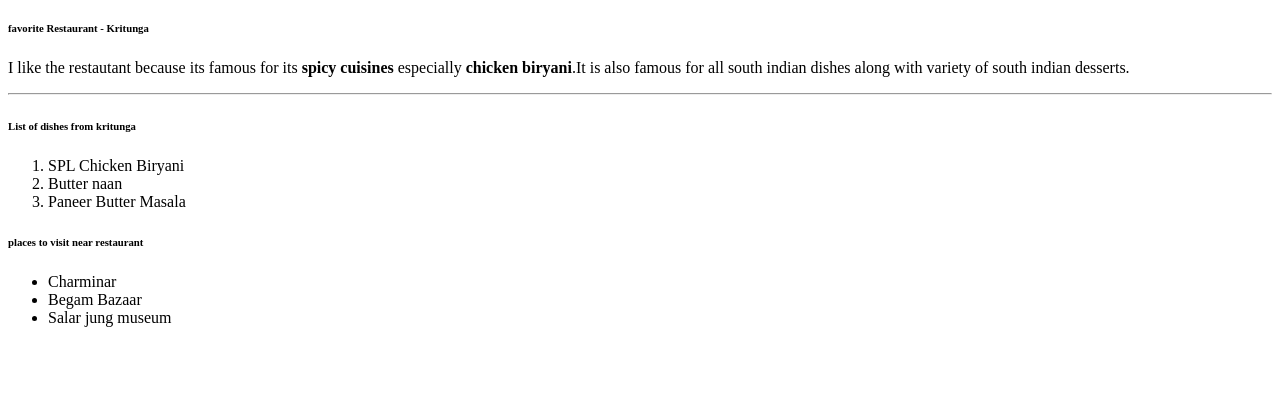
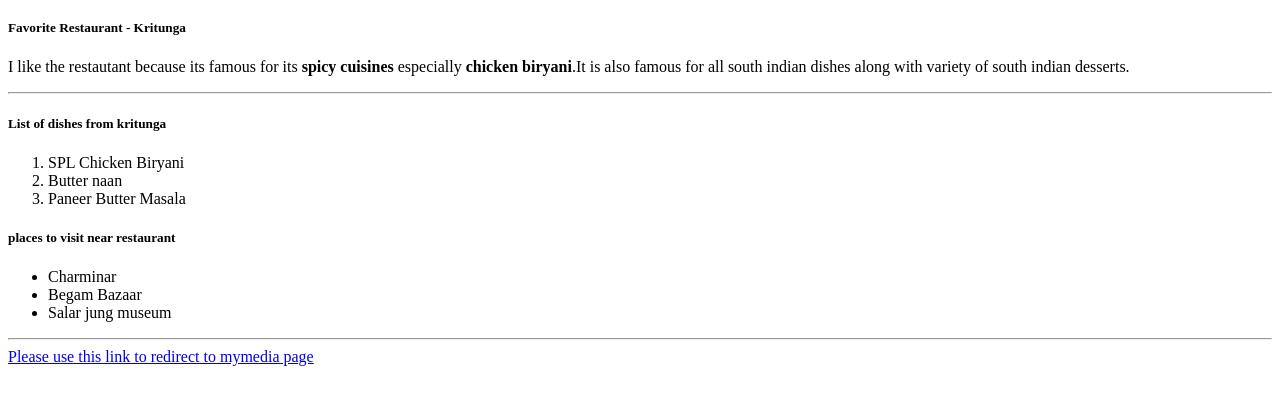
Before and after one commit to 44-563-Web-Apps-S24/44563-webapps-s24-assignment3-Tejaswireddyallam, a plain HTML site: page index.html in a window 1280 px wide. Shown: the part 61-466 px from the top of the page. Drawn offline with Linux system fonts and the light colour scheme.

Commit message:
Update index.html

```diff
--- a/index.html
+++ b/index.html
@@ -5,20 +5,21 @@
     </head>
     <body>
         <h1>Tejaswi Allam</h1>
-        <h6>favorite Restaurant - Kritunga</h6>
+        <h5>Favorite Restaurant - Kritunga</h5>
         <p>I like the restautant because its famous for its <b>spicy cuisines</b> especially <b>chicken biryani</b>.It is also famous for all south indian dishes along with variety of south indian desserts.</p>
         <hr>
-        <h6>List of dishes from kritunga</h6>
+        <h5>List of dishes from kritunga</h5>
         <ol><li>SPL Chicken Biryani</li>
         <li>Butter naan</li>
         <li>Paneer Butter Masala</li>
         </ol>
-        <h6>places to visit near restaurant</h6>
+        <h5>places to visit near restaurant</h5>
         <ul>
             <li>Charminar</li>
             <li>Begam Bazaar</li>
             <li>Salar jung museum</li>
         </ul>
-
+        <hr>
+        <a href="file:///C:/Users/S572158/Desktop/Webaps/webapps-repos/44563-webapps-s24-assignment3-Tejaswireddyallam/mymedia.html">Please use this link to redirect to mymedia page</a>
     </body>
 </html>
```
